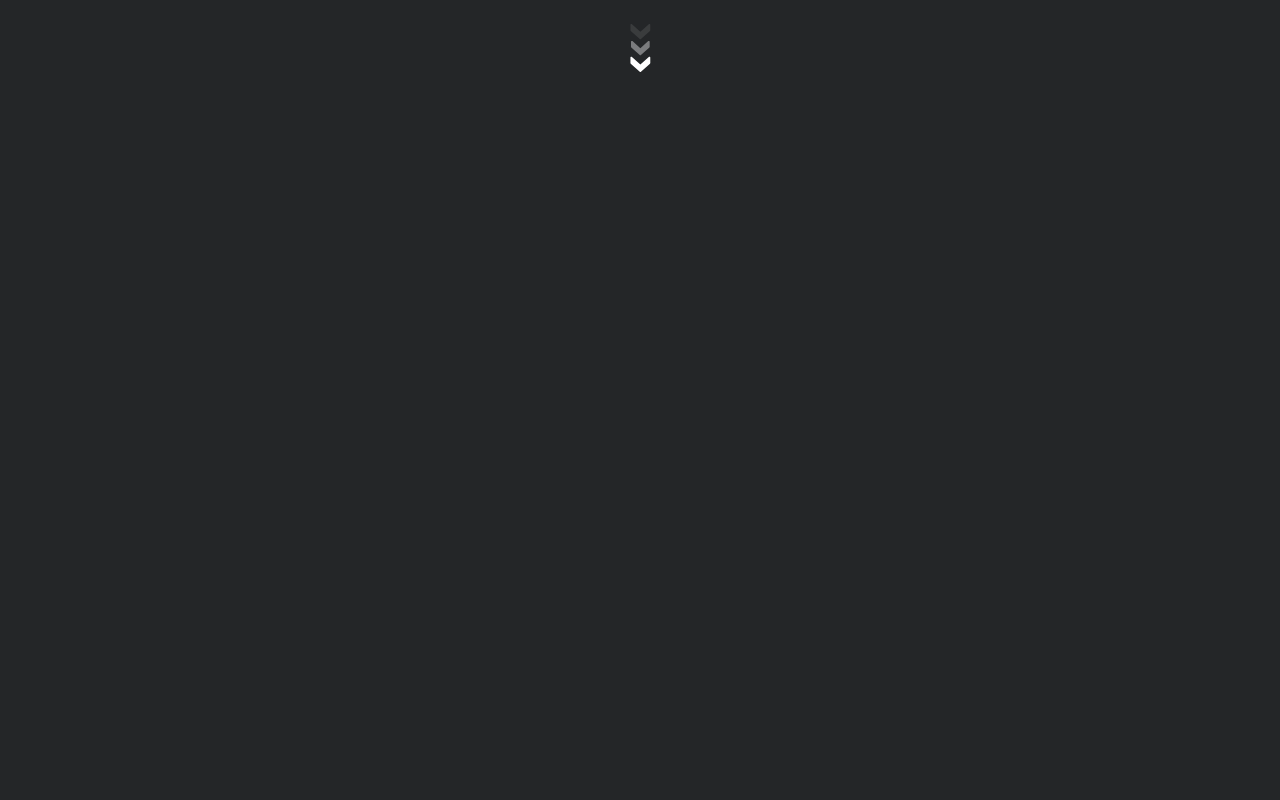
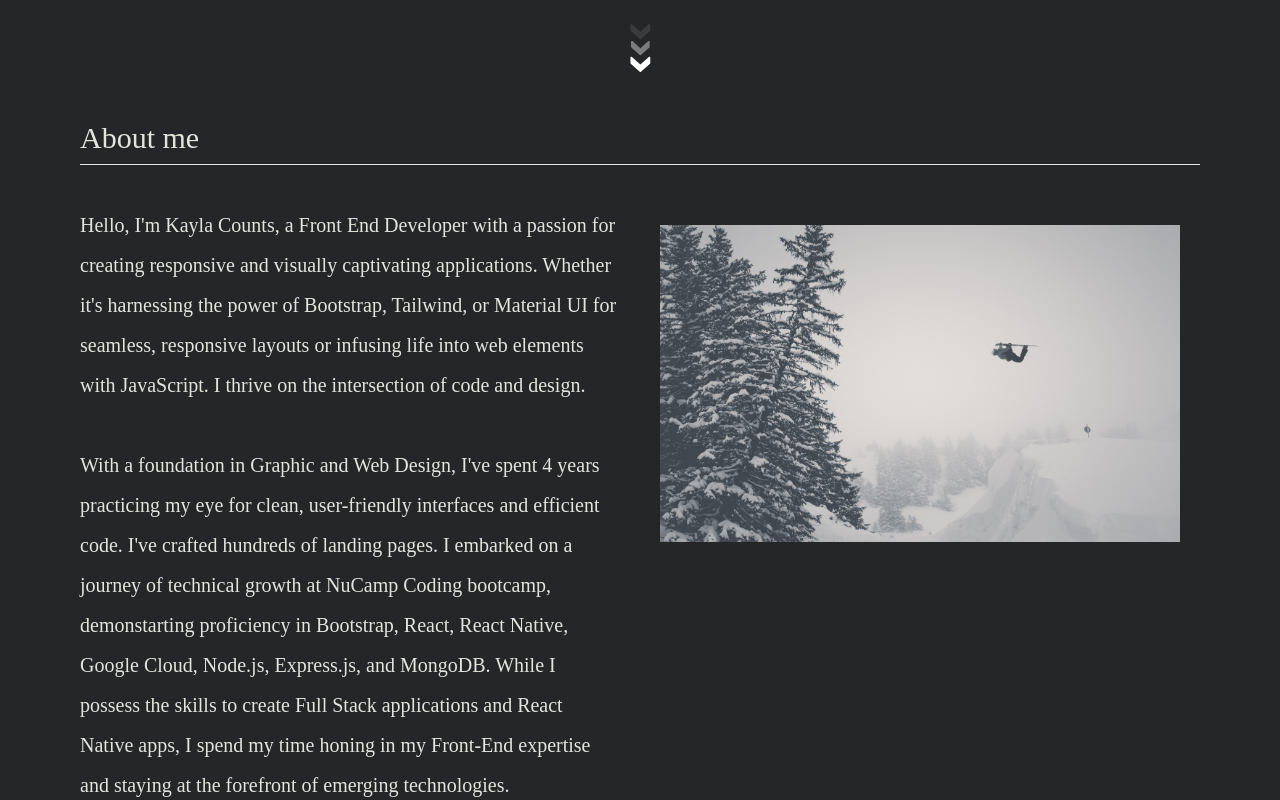
Before and after one commit to Kcounts93/my-portfolio, a React (Create React App) app: page / in a window 1280 px wide. Shown: the part 680-1480 px from the top of the page. Before the commit the page ends 800 px from the top, so only its background shows below. Built offline with nearby package versions, Linux system fonts and the light colour scheme.

Commit message:
about component

```diff
--- a/src/App.js
+++ b/src/App.js
@@ -1,11 +1,13 @@
 import Hero from "./components/Hero";
 import Navbar from "./components/Navbar";
+import About from "./components/About";
 
 function App() {
   return (
     <div>
       <Navbar />
       <Hero />
+      <About />
     </div>
   );
 }
--- /dev/null
+++ b/src/components/About.js
@@ -0,0 +1,49 @@
+import React from "react";
+import Me from "../assets/temp-me.jpg";
+
+const About = () => {
+  return (
+    <div name="about-container" className="w-full px-20">
+      <div className="text-heading-section mb-10">
+        <h2 className="text-putty text-3xl text-light mb-2">About me</h2>
+        <hr />
+      </div>
+      <div className="flex sm:flex-col md:flex-row">
+        <div className="sm:w-[100%] md:w-[50%] pr-5">
+          <p className="text-xl leading-10">
+            Hello, I'm Kayla Counts, a Front End Developer with a passion for
+            creating responsive and visually captivating applications. Whether
+            it's harnessing the power of Bootstrap, Tailwind, or Material UI for
+            seamless, responsive layouts or infusing life into web elements with
+            JavaScript. I thrive on the intersection of code and design.
+            <br />
+            <br />
+            With a foundation in Graphic and Web Design, I've spent 4 years
+            practicing my eye for clean, user-friendly interfaces and efficient
+            code. I've crafted hundreds of landing pages. I embarked on a
+            journey of technical growth at NuCamp Coding bootcamp, demonstarting
+            proficiency in Bootstrap, React, React Native, Google Cloud,
+            Node.js, Express.js, and MongoDB. While I possess the skills to
+            create Full Stack applications and React Native apps, I spend my
+            time honing in my Front-End expertise and staying at the forefront
+            of emerging technologies.
+            <br />
+            <br />
+            Currently pursuing a Bachelors of Science in Software Engineering at
+            WGU, I also dedicate my days to serving as a Front End
+            Developer/Graphic Designer at my workplace. There, I shepherd
+            landing pages from inception to realization, demonstrating my
+            holistic approach to web development and design. Join me on this
+            journey to explore the fusion of technology and aesthetics, where
+            every click reveals a world of possibility.
+          </p>
+        </div>
+        <div className="sm:w-[100%] md:w-[50%] p-5">
+          <img src={Me} alt="picture of me" />
+        </div>
+      </div>
+    </div>
+  );
+};
+
+export default About;
```
Also changed, not shown: src/assets/temp-me.jpg (added).
